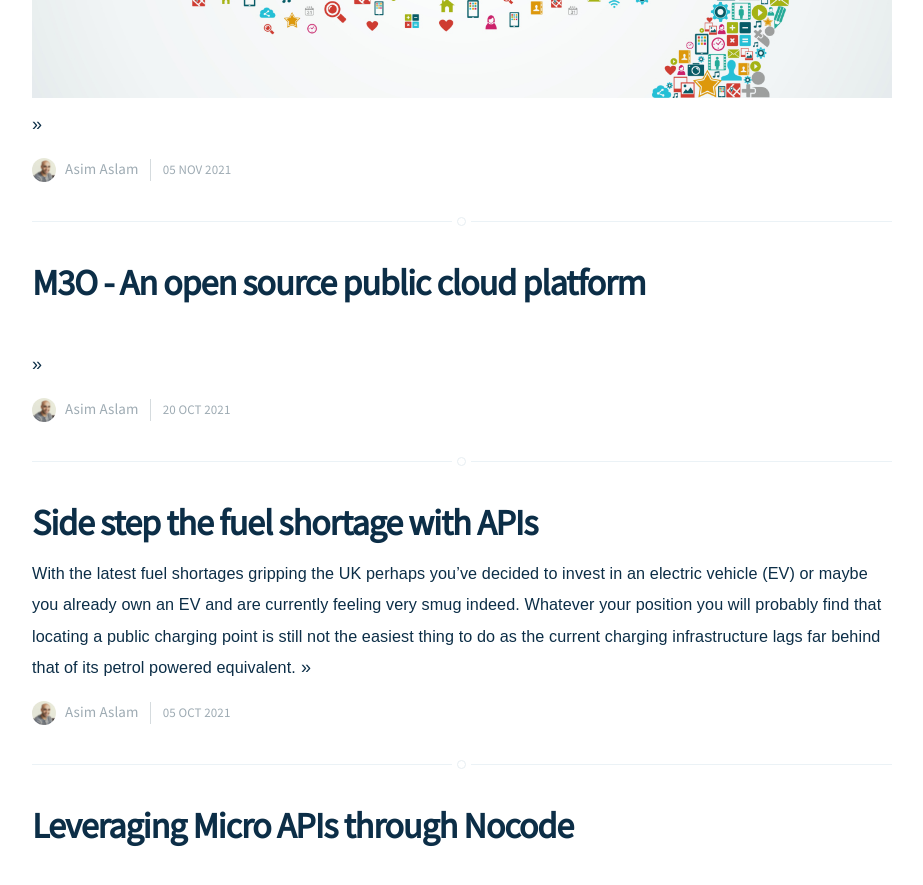
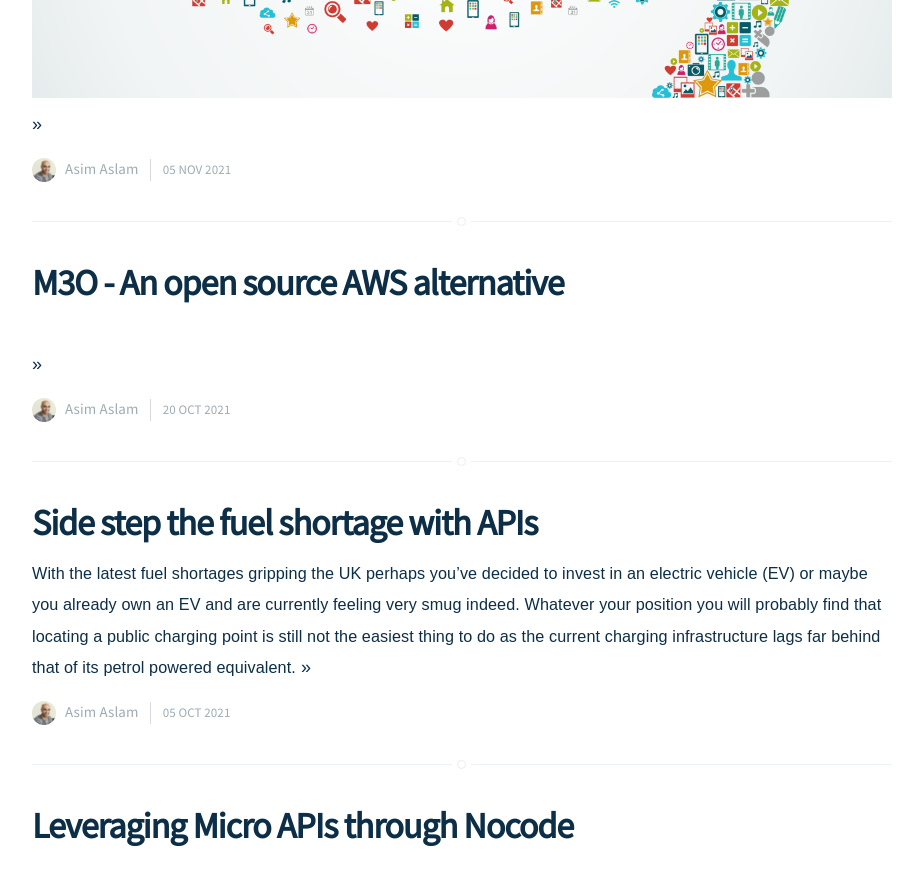
Before and after one commit to m3o/blog.m3o.com, a Jekyll site: the page built from index.html, in a window 1280 px wide and 900 px high, scrolled down 781 px. Shown: the top 885 px of the window, without its empty margins (178-1101 px from the left). Built offline with Jekyll 4.4.1, drawn with Linux system fonts in a browser that asks for light colours; nearby versions of some CDN libraries; the list of posts is cut into pages by our own code.

Commit message:
Update 2021-10-20-m3o-an-open-source-aws-alternative.md

```diff
--- a/_posts/2021-10-20-m3o-an-open-source-aws-alternative.md
+++ b/_posts/2021-10-20-m3o-an-open-source-aws-alternative.md
@@ -1,6 +1,6 @@
 ---
 layout: post
-title:  "M3O - An open source public cloud platform"
+title:  "M3O - An open source AWS alternative"
 date:   2021-10-20 10:00:00
 ---
 <br>
```
